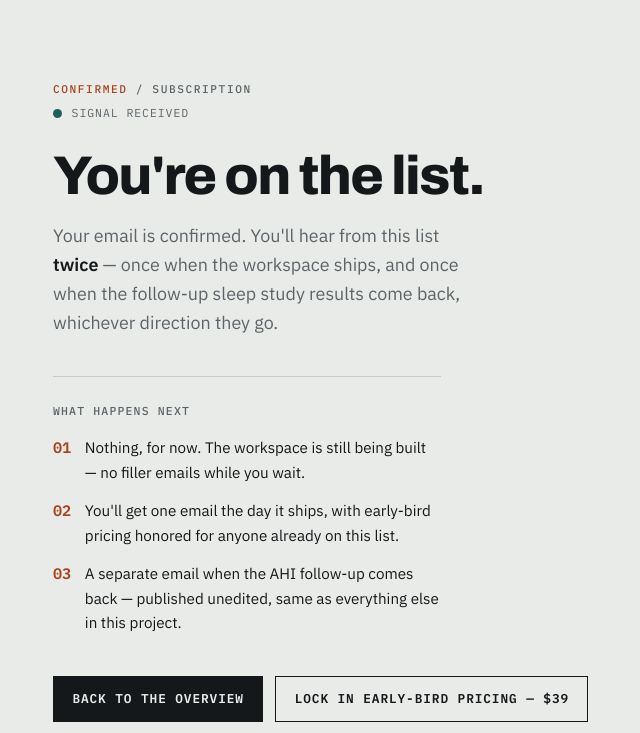
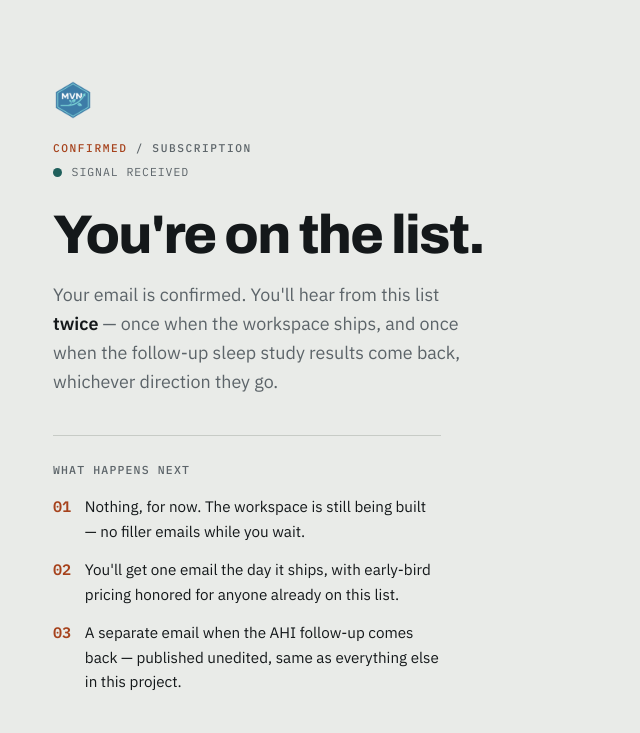
Before and after one commit to kytechxyz/mvn-landing, a plain HTML site: page thanks.html in a window 1280 px wide. Shown: the top 733 px of the page, without its empty margins (27-667 px from the left). Drawn offline with Linux system fonts and the light colour scheme.

Commit message:
Add logo to thank you page

```diff
--- a/thanks.html
+++ b/thanks.html
@@ -51,6 +51,11 @@ main.shell{
   font-family:var(--mono);font-size:.7rem;font-weight:500;
   letter-spacing:.14em;text-transform:uppercase;color:var(--flag);
   margin:0 0 .35rem;
+}
+.logo-mark{
+  width:40px;height:auto;
+  display:block;
+  margin:0 0 1.2rem;
 }
 .mark span{color:var(--graphite);}
 .status{
@@ -142,6 +147,7 @@ a{color:var(--trace);}
 <body>
 
 <main class="shell">
+  <img class="logo-mark" src="logo.png" alt="Minimum Viable Nutrition" width="40" height="44">
   <p class="mark">Confirmed <span>/ subscription</span></p>
   <div class="status"><span class="dot"></span><p>Signal received</p></div>
 
```
